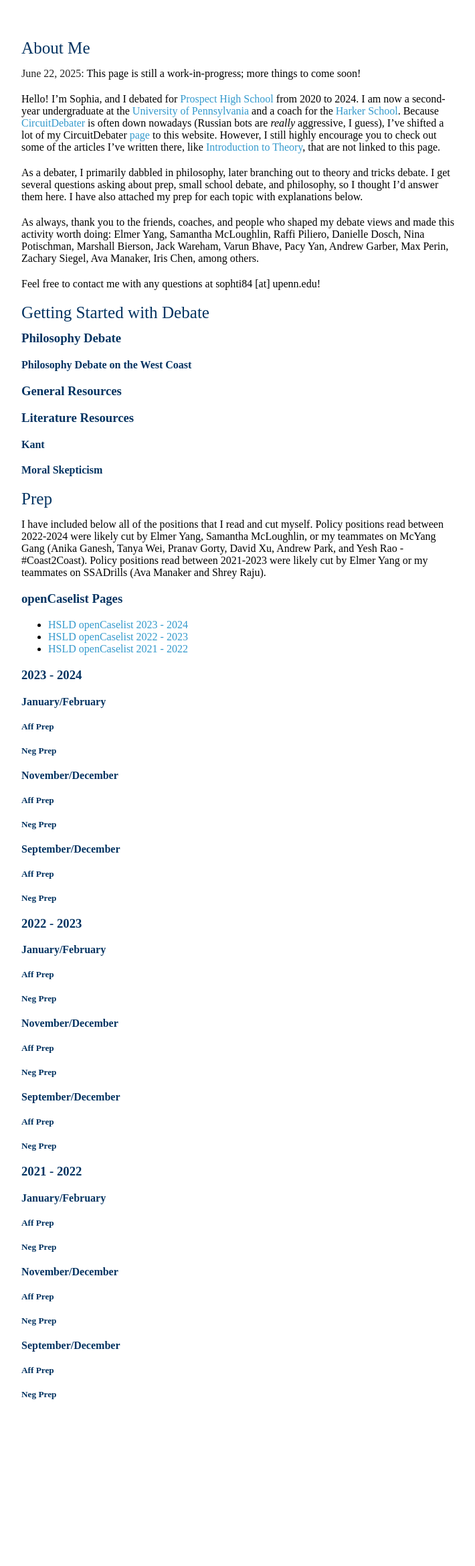
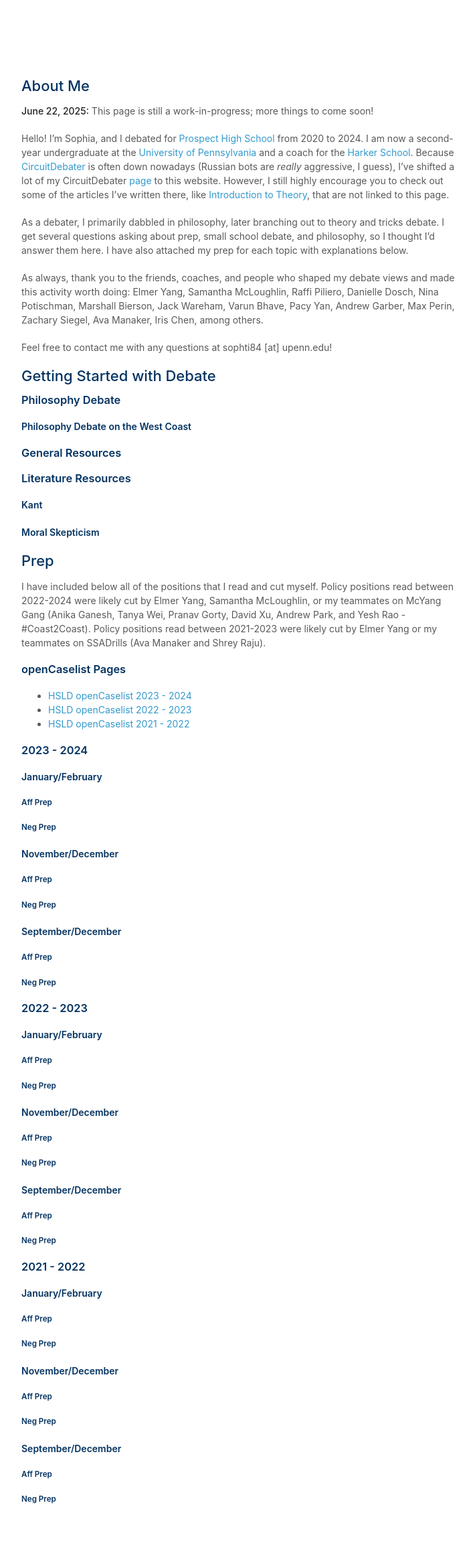
Before and after one commit to sophti84/sophti84.github.io, a Jekyll site: the page built from debate/index.md, in a window 1280 px wide. Shown: the whole page at 67% size, without its empty margins (308-1018 px from the left). Built offline with Jekyll 4.4.1, drawn with Linux system fonts in a browser that asks for light colours; some web fonts are replaced; a style sheet for code colours, icons or effects is not loaded; before the commit the page ends 2178 px from its top, so only the background shows below that.

Commit message:
Update _config.yml

```diff
--- a/_config.yml
+++ b/_config.yml
@@ -34,7 +34,7 @@ auto_dark_mode: true
 
 # Font
 # You can use this option to choose between Serif or Sans Serif fonts.
-font: "Serif"
+font: "Sans Serif"
 
 # Google Analytics ID
 # Please remove this if you don't use Google Analytics
```
